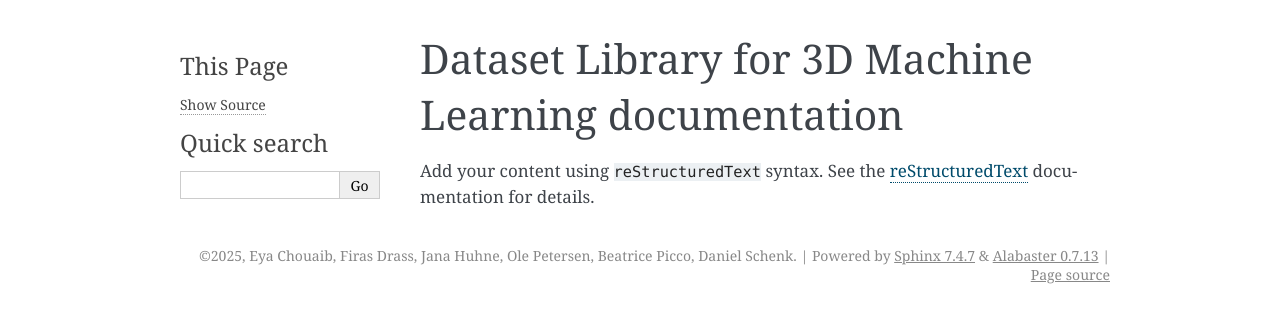
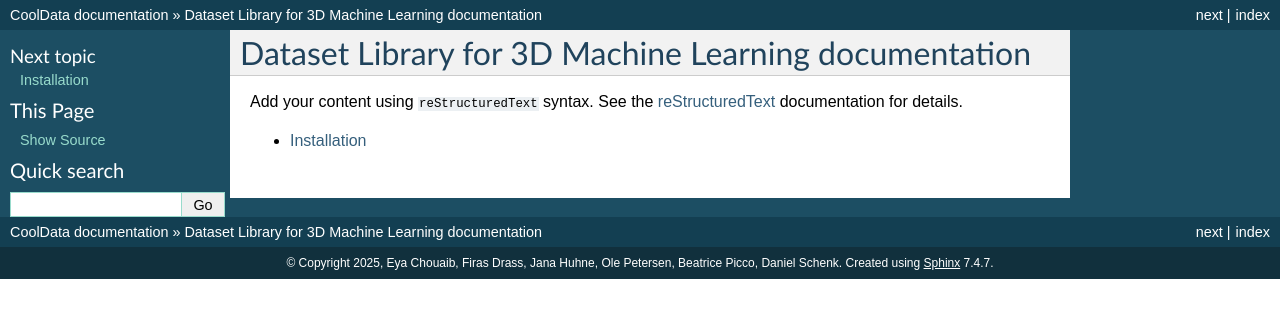
Before and after one commit to bea924/flow_field_dataset, a Sphinx documentation site: the page built from docs/index.rst, in a window 1280 px wide. Shown: the top 323 px of the page. Built offline with Sphinx 7.4.7, drawn with Linux system fonts in a browser that asks for light colours.

Commit message:
First sphynx setup

```diff
--- a/docs/conf.py
+++ b/docs/conf.py
@@ -6,7 +6,8 @@
 # -- Project information -----------------------------------------------------
 # https://www.sphinx-doc.org/en/master/usage/configuration.html#project-information
 
-project = 'Dataset Library for 3D Machine Learning'
+project = 'CoolData'
+description = 'Dataset Library for 3D Machine Learning'
 copyright = '2025, Eya Chouaib, Firas Drass, \u200bJana Huhne, Ole Petersen,\u200b Beatrice Picco, Daniel Schenk\u200b'
 author = 'Eya Chouaib, Firas Drass, \u200bJana Huhne, Ole Petersen,\u200b Beatrice Picco, Daniel Schenk\u200b'
 
@@ -23,5 +24,11 @@ exclude_patterns = ['_build', 'Thumbs.db', '.DS_Store']
 # -- Options for HTML output -------------------------------------------------
 # https://www.sphinx-doc.org/en/master/usage/configuration.html#options-for-html-output
 
-html_theme = 'alabaster'
+html_theme = 'classic'
 html_static_path = ['_static']
+
+extensions = [
+    'sphinx.ext.duration',
+    'sphinx.ext.doctest',
+    'sphinx.ext.autodoc'
+]
--- a/docs/index.rst
+++ b/docs/index.rst
@@ -13,4 +13,5 @@ documentation for details.
 
 .. toctree::
    :maxdepth: 2
-   :caption: Contents:
+
+   usage/installation
```
Also changed, not shown: docs/usage/installation.rst (added, +8 -0 lines).
